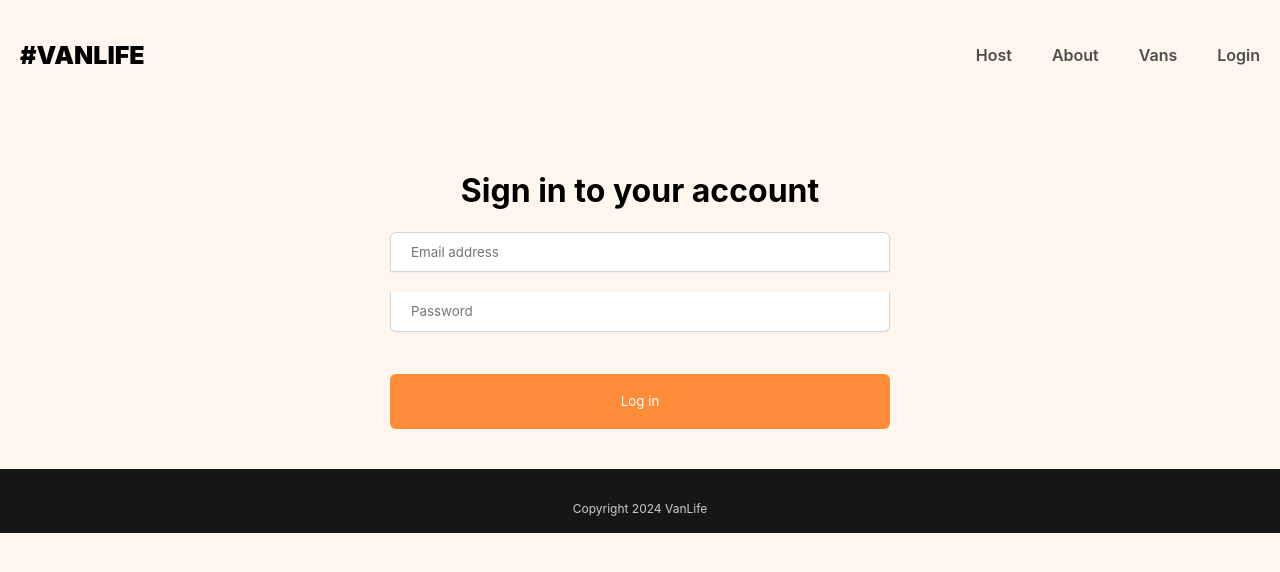
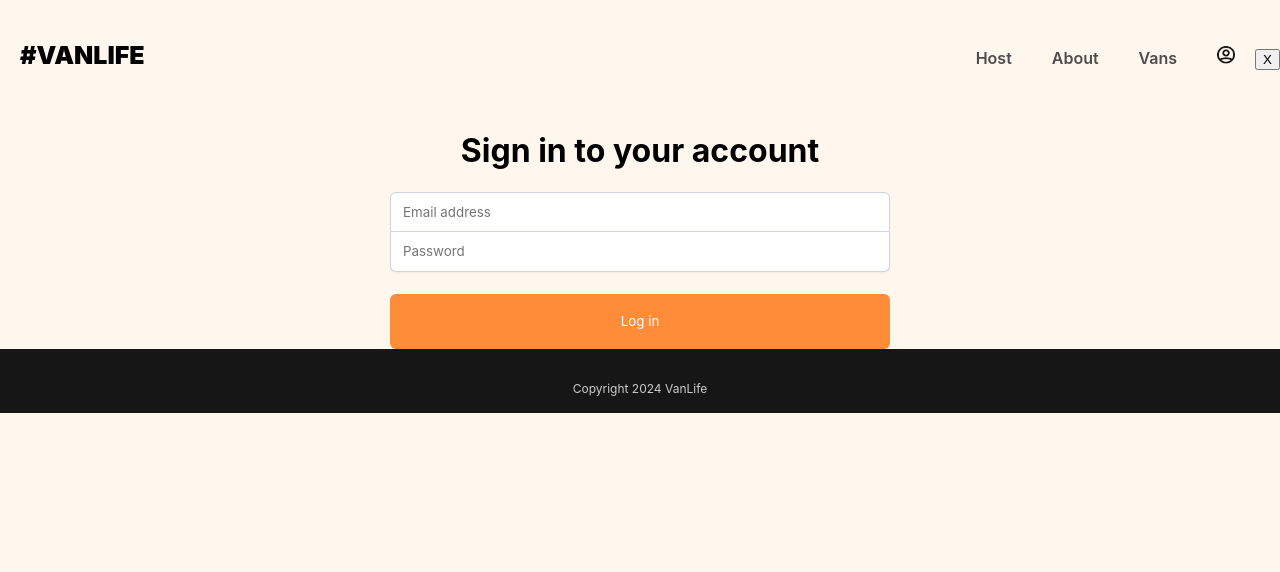
Before and after one commit to Nico-Dominguez/van-life, a React (Vite) app: page /login in a window 1280 px wide. Shown: the top 572 px of the page. Built offline with nearby package versions, Linux system fonts and the light colour scheme; what miragejs would draw is missing.

Commit message:
fix header

```diff
--- a/src/components/Header.jsx
+++ b/src/components/Header.jsx
@@ -1,5 +1,6 @@
 import React from "react";
 import { Link, NavLink } from "react-router-dom";
+import imageUrl from "/assets/avatar-icon.png";
 
 export default function Header() {
   const activeStyles = {
@@ -7,6 +8,10 @@ export default function Header() {
     textDecoration: "underline",
     color: "#161616",
   };
+
+  function fakeLogOut() {
+    localStorage.removeItem("loggedin");
+  }
 
   return (
     <header>
@@ -33,8 +38,9 @@ export default function Header() {
           Vans
         </NavLink>
         <Link to="login" className="login-link">
-          Login
+          <img src={imageUrl} className="login-icon" />
         </Link>
+        <button onClick={fakeLogOut}>X</button>
       </nav>
     </header>
   );
--- a/src/index.css
+++ b/src/index.css
@@ -39,6 +39,16 @@ header a {
   color: #4d4d4d;
   font-weight: 600;
   padding: 5px 20px;
+}
+
+header .login-icon {
+  height: 18px;
+  width: 18px;
+}
+
+header .login-link {
+  display: inline-flex;
+  align-items: center;
 }
 
 header a:hover {
@@ -390,65 +400,6 @@ i[class*="van-type-"] {
   color: #161616;
   text-decoration: underline;
   font-weight: 600;
-}
-
-/* login component */
-
-/* Add this to your index.css or a new login.css file */
-.login-container {
-  display: flex;
-  flex-direction: column;
-  align-items: center;
-  padding: 40px;
-}
-
-.login-form {
-  display: flex;
-  flex-direction: column;
-  gap: 20px;
-  max-width: 300px;
-  width: 100%;
-}
-
-.login-form input {
-  padding: 10px;
-  border: 1px solid #ccc;
-  border-radius: 4px;
-}
-
-.login-form button {
-  background-color: #ff8c38;
-  border: none;
-  border-radius: 4px;
-  color: white;
-  padding: 10px;
-  cursor: pointer;
-}
-
-.login-error {
-  color: red;
-  margin-bottom: 20px;
-}
-
-/* logout */
-
-.logout-btn {
-  border: none;
-  background-color: transparent;
-  color: #4d4d4d;
-  cursor: pointer;
-  font-size: 16px;
-  font-weight: 600;
-  padding: 5px 20px;
-  text-decoration: none;
-}
-
-.logout-btn:hover {
-  color: #161616;
-  padding-block: 0.5rem;
-  background-color: #ccc;
-  border-radius: 0.5rem;
-  text-decoration: underline;
 }
 
 /* featured vans */
--- a/src/pages/Login.jsx
+++ b/src/pages/Login.jsx
@@ -1,13 +1,6 @@
 import React from "react";
 import { useLocation, useNavigate } from "react-router-dom";
 import { loginUser } from "../api";
-
-/**
- * Challenge: read up on the useNavigate hook from the
- * docs and implement it in the VanLife app. When the user
- * successfully logs in, they should be redirected to the
- * /host route.
- */
 
 export default function Login() {
   const [loginFormData, setLoginFormData] = React.useState({
@@ -20,13 +13,16 @@ export default function Login() {
   const location = useLocation();
   const navigate = useNavigate();
 
+  const from = location.state?.from || "/host";
+
   function handleSubmit(e) {
     e.preventDefault();
     setStatus("submitting");
     loginUser(loginFormData)
       .then((data) => {
         setError(null);
-        navigate("/host");
+        localStorage.setItem("loggedin", true);
+        navigate(from, { replace: true });
       })
       .catch((err) => {
         setError(err);
```
